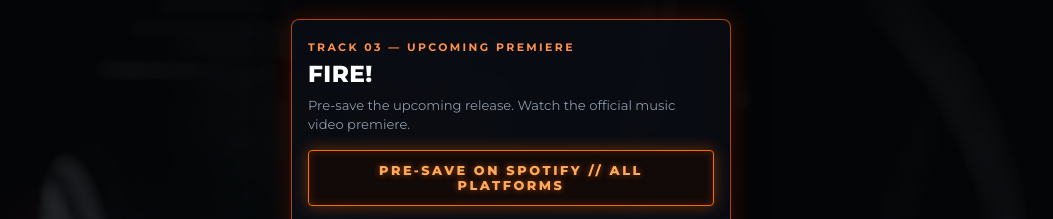
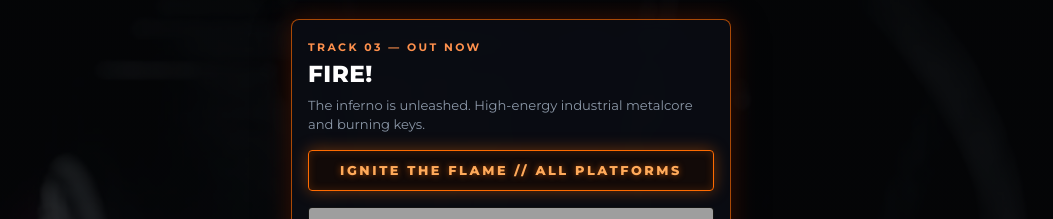
Before and after one commit to KLOEtbm/KLOE, a plain HTML site: page index.html in a window 1280 px wide. Shown: the part 179-398 px from the top of the page, without its empty margins (129-1182 px from the left). Drawn offline with Linux system fonts and the light colour scheme; grey boxes are pictures that could not be loaded.

Commit message:
Update index.html

```diff
--- a/index.html
+++ b/index.html
@@ -254,16 +254,16 @@
       <a href="https://amazon.de/music/player/artists/B0H6R2X3MM/k-l-o-e" target="_blank" rel="noopener noreferrer" class="hub-btn subdued">Amazon Music</a>
     </div>
 
-    <!-- CARD 01: FIRE! (UPCOMING PREMIERE & PRE-SAVE) -->
+    <!-- CARD 01: FIRE! (ACTIVE NEW RELEASE) -->
     <article class="release-card fire-card">
-      <div class="card-meta">Track 03 — Upcoming Premiere</div>
+      <div class="card-meta">Track 03 — Out Now</div>
       <h2 class="card-title">FIRE!</h2>
       <p class="card-desc">
-        Pre-save the upcoming release. Watch the official music video premiere.
+        The inferno is unleashed. High-energy industrial metalcore and burning keys.
       </p>
 
       <a href="https://distrokid.com/hyperfollow/kloe6/fire-2/" target="_blank" rel="noopener noreferrer" class="action-btn-fire">
-        Pre-Save On Spotify // All Platforms
+        Ignite The Flame // All Platforms
       </a>
 
       <div class="video-container">
@@ -276,7 +276,7 @@
       </div>
     </article>
 
-    <!-- CARD 02: IN THE DARK (ACTIVE RITUAL) -->
+    <!-- CARD 02: IN THE DARK (PREVIOUS RELEASE) -->
     <article class="release-card">
       <div class="card-meta">Track 02 — Out Now</div>
       <h2 class="card-title">In the Dark</h2>
```
